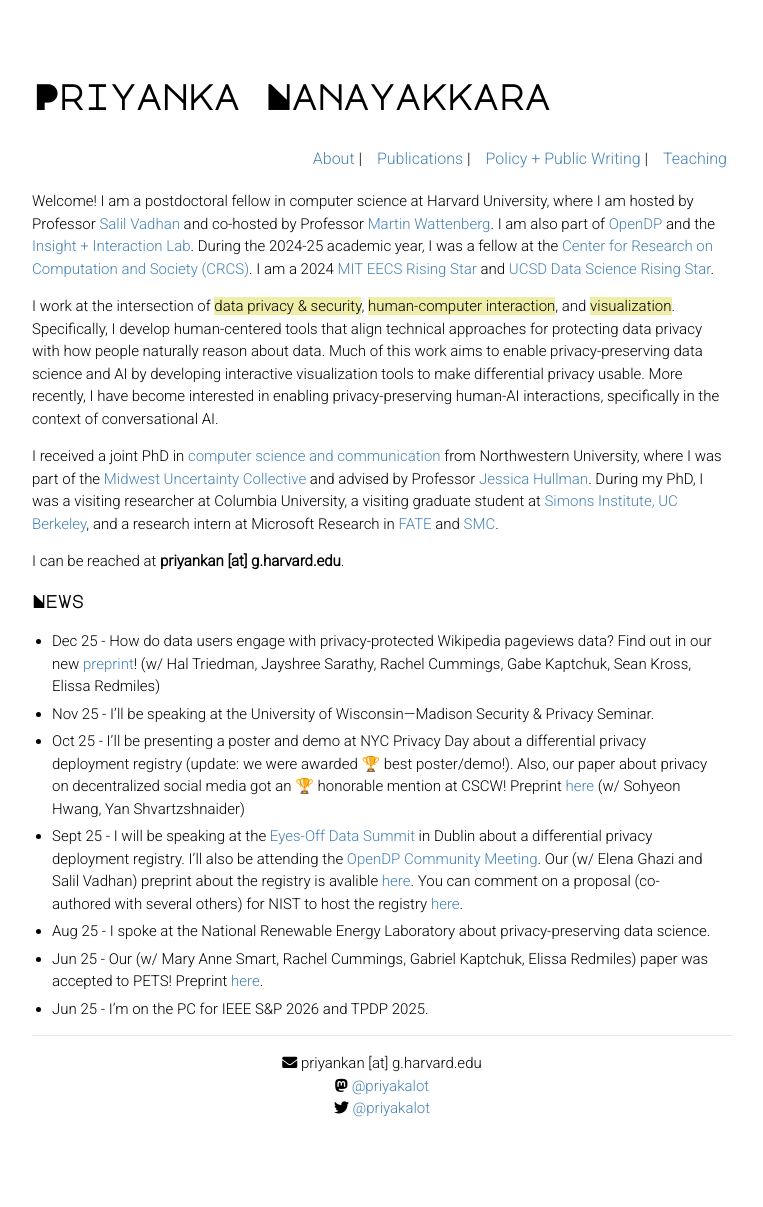
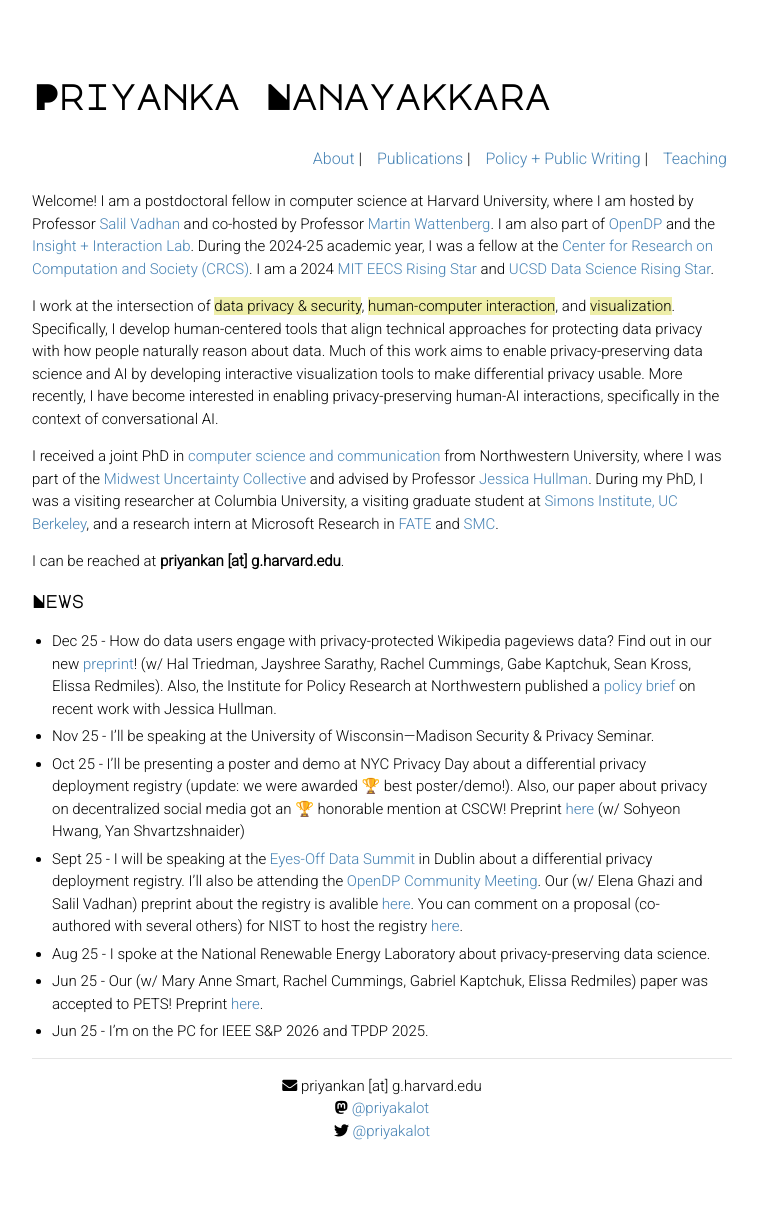
Before and after one commit to priyakalot/priyakalot.github.io, a Jekyll site: the page built from index.md, in a window 1280 px wide. Shown: the whole page, without its empty margins (258-1021 px from the left). Built offline with Jekyll 4.4.1, drawn with Linux system fonts in a browser that asks for light colours; nearby versions of some CDN libraries; before the commit the page ends 1185 px from its top, so only the background shows below that.

Commit message:
Update index.md

```diff
--- a/index.md
+++ b/index.md
@@ -10,7 +10,7 @@ I received a joint PhD in <a href="https://tsb.northwestern.edu/" target="_blank
 I can be reached at **priyankan [at] g.harvard.edu**.
 
 ### News
-* Dec 25 - How do data users engage with privacy-protected Wikipedia pageviews data? Find out in our new [preprint](https://arxiv.org/pdf/2512.06534)! (w/ Hal Triedman, Jayshree Sarathy, Rachel Cummings, Gabe Kaptchuk, Sean Kross, Elissa Redmiles)
+* Dec 25 - How do data users engage with privacy-protected Wikipedia pageviews data? Find out in our new <a href="https://arxiv.org/pdf/2512.06534" target="_blank">preprint</a>! (w/ Hal Triedman, Jayshree Sarathy, Rachel Cummings, Gabe Kaptchuk, Sean Kross, Elissa Redmiles). Also, the Institute for Policy Research at Northwestern published a <a href="https://www.ipr.northwestern.edu/nanayakkara-hullman-policybrief-2025.pdf" target="_blank">policy brief</a> on recent work with Jessica Hullman.
 * Nov 25 - I'll be speaking at the University of Wisconsin—Madison Security & Privacy Seminar.
 * Oct 25 - I'll be presenting a poster and demo at NYC Privacy Day about a differential privacy deployment registry (update: we were awarded 🏆 best poster/demo!). Also, our paper about privacy on decentralized social media got an 🏆 honorable mention at CSCW! Preprint <a href="https://arxiv.org/pdf/2503.02150" target="_blank">here</a> (w/ Sohyeon Hwang, Yan Shvartzshnaider)
 * Sept 25 - I will be speaking at the <a href="https://www.eodsummit.com/" target="_blank">Eyes-Off Data Summit</a> in Dublin about a differential privacy deployment registry. I'll also be attending the <a href="https://opendp.org/calendar_event/2025-opendp-community-meeting/" target="_blank">OpenDP Community Meeting</a>. Our (w/ Elena Ghazi and Salil Vadhan) preprint about the registry is avalible <a href="https://arxiv.org/abs/2509.13509" target="_blank">here</a>. You can comment on a proposal (co-authored with several others) for NIST to host the registry <a href="https://csrc.nist.gov/pubs/ir/8588/ipd" target="_blank">here</a>.
```
